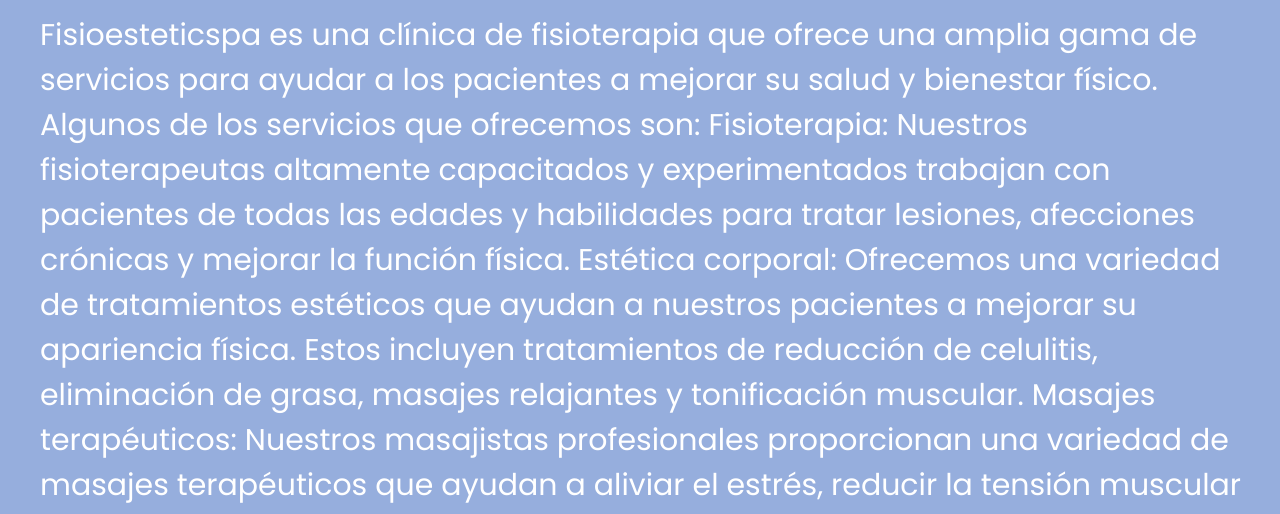
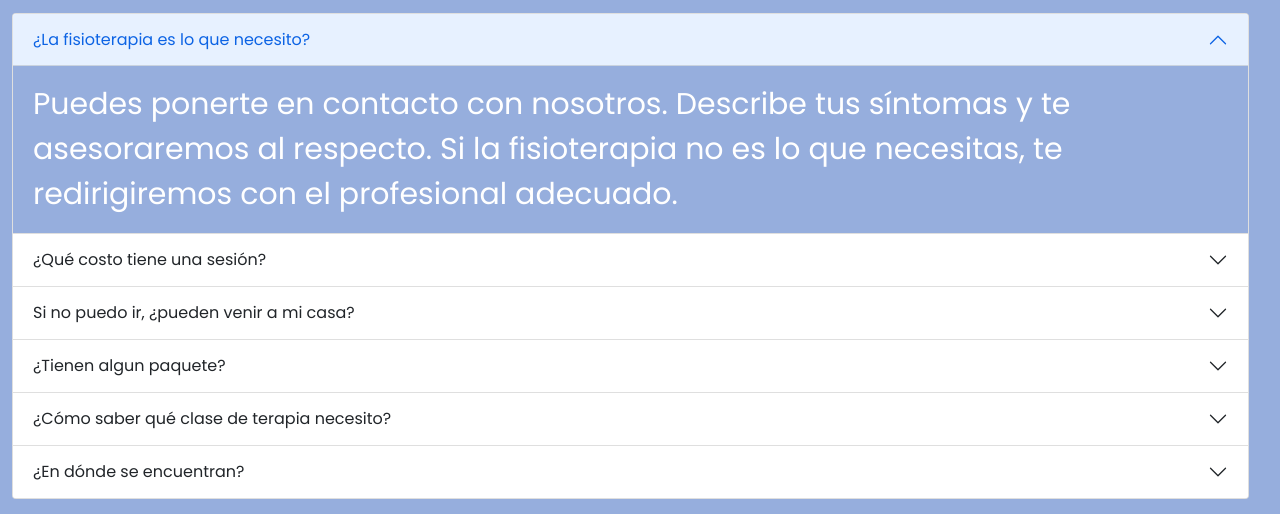
Before and after one commit to OmarAguilera/PF-SilvaAguilera, a plain HTML site: page pages/frecuentasks.html in a window 1280 px wide. Shown: the part 269-783 px from the top of the page. Drawn offline with nearby package versions, Linux system fonts and the light colour scheme.

Commit message:
accordion

```diff
--- a/pages/frecuentasks.html
+++ b/pages/frecuentasks.html
@@ -2,18 +2,17 @@
 <html lang="en">
 
 <head>
-    <meta charset="UTF-8">
-    <meta http-equiv="X-UA-Compatible" content="IE=edge">
-    <meta name="viewport" content="width=device-width, initial-scale=1.0">
-    <meta name="description" content="Adquiere los mejores servicios de fisioterapia al mejor precio">
+    <meta charset="UTF-8" />
+    <meta http-equiv="X-UA-Compatible" content="IE=edge" />
+    <meta name="viewport" content="width=device-width, initial-scale=1.0" />
+    <meta name="description" content="Adquiere los mejores servicios de fisioterapia al mejor precio" />
     <meta name="keywords"
-        content="fisioterapia para el deporte, fisioterapia estética, fisioterapia geriatrica, fisioterapia infantil">
-    <link href="https://unpkg.com/aos@2.3.1/dist/aos.css" rel="stylesheet">
+        content="fisioterapia para el deporte, fisioterapia estética, fisioterapia geriatrica, fisioterapia infantil" />
     <link href="https://cdn.jsdelivr.net/npm/bootstrap@5.1.3/dist/css/bootstrap.min.css" rel="stylesheet"
-        integrity="sha384-1BmE4kWBq78iYhFldvKuhfTAU6auU8tT94WrHftjDbrCEXSU1oBoqyl2QvZ6jIW3" crossorigin="anonymous">
-    <link rel="stylesheet" href="../styles/styles.css">
+        integrity="sha384-1BmE4kWBq78iYhFldvKuhfTAU6auU8tT94WrHftjDbrCEXSU1oBoqyl2QvZ6jIW3" crossorigin="anonymous" />
+    <link rel="stylesheet" href="../styles/styles.css" />
     <title>Preguntas frecuentes</title>
-    <link rel="icon" type="icon/png" href="./images/icons8-terapia-física-16.png">
+    <link rel="icon" type="icon/png" href="./images/icons8-terapia-física-16.png" />
 </head>
 
 <body>
@@ -23,7 +22,7 @@
             <div class="container-fluid">
                 <a class="navbar-brand" href="../index.html">
                     <img class="logobanner" src="../images/IMG-20201225-WA0024_Original.jpg"
-                        alt="logo de fisioesteticspa">
+                        alt="logo de fisioesteticspa" />
                 </a>
                 <button class="navbar-toggler" type="button" data-bs-toggle="collapse" data-bs-target="#navbarNav"
                     aria-controls="navbarNav" aria-expanded="false" aria-label="Toggle navigation">
@@ -60,40 +59,116 @@
         <main class="noSidebar">
             <h1>Preguntas frecuentes</h1>
             <p>
-                Fisioesteticspa es una clínica de fisioterapia que ofrece una amplia gama de servicios para ayudar a los
-                pacientes a mejorar su salud y bienestar físico. Algunos de los servicios que ofrecemos son:
-                Fisioterapia: Nuestros fisioterapeutas altamente capacitados y experimentados trabajan con pacientes de
-                todas las edades y habilidades para tratar lesiones, afecciones crónicas y mejorar la función física.
-                Estética corporal: Ofrecemos una variedad de tratamientos estéticos que ayudan a nuestros pacientes a
-                mejorar su apariencia física. Estos incluyen tratamientos de reducción de celulitis, eliminación de
-                grasa, masajes relajantes y tonificación muscular.
-                Masajes terapéuticos: Nuestros masajistas profesionales proporcionan una variedad de masajes
-                terapéuticos que ayudan a aliviar el estrés, reducir la tensión muscular y mejorar la circulación.
-                Rehabilitación deportiva: Nos especializamos en la rehabilitación de lesiones deportivas y trabajamos
-                con atletas de todos los niveles para ayudarlos a recuperarse de lesiones y mejorar su rendimiento.
-                Tratamiento del dolor: Nuestros fisioterapeutas están altamente capacitados en el tratamiento del dolor
-                y utilizan técnicas avanzadas para ayudar a los pacientes a reducir el dolor y mejorar su calidad de
-                vida.
+
             </p>
+            <div class="container-fluid">
+                <div class="accordion" id="accordionPanelsStayOpenExample">
+                    <div class="accordion-item">
+                        <h2 class="accordion-header">
+                            <button class="accordion-button" type="button" data-bs-toggle="collapse"
+                                data-bs-target="#panelsStayOpen-collapseOne" aria-expanded="true"
+                                aria-controls="panelsStayOpen-collapseOne">
+                                ¿La fisioterapia es lo que necesito?
+                            </button>
+                        </h2>
+                        <div id="panelsStayOpen-collapseOne" class="accordion-collapse collapse show">
+                            <div class="accordion-body">
+                                Puedes ponerte en contacto con nosotros. Describe tus síntomas y te asesoraremos al respecto. Si la fisioterapia
+                                no es lo que necesitas, te redirigiremos con el profesional adecuado.
+                            </div>
+                        </div>
+                    </div>
+                    <div class="accordion-item">
+                        <h2 class="accordion-header">
+                            <button class="accordion-button collapsed" type="button" data-bs-toggle="collapse"
+                                data-bs-target="#panelsStayOpen-collapseTwo" aria-expanded="false"
+                                aria-controls="panelsStayOpen-collapseTwo">
+                                ¿Qué costo tiene una sesión?
+                            </button>
+                        </h2>
+                        <div id="panelsStayOpen-collapseTwo" class="accordion-collapse collapse">
+                            <div class="accordion-body">
+                                Cada sesión tiene un costo de $200 o puedes adquirir 4 por $700.
+                                Además, tu primera cita tiene un costo de $0.
+                            </div>
+                        </div>
+                    </div>
+                    <div class="accordion-item">
+                        <h2 class="accordion-header">
+                            <button class="accordion-button collapsed" type="button" data-bs-toggle="collapse"
+                                data-bs-target="#panelsStayOpen-collapseThree" aria-expanded="false"
+                                aria-controls="panelsStayOpen-collapseThree">
+                                Si no puedo ir, ¿pueden venir a mi casa?
+                            </button>
+                        </h2>
+                        <div id="panelsStayOpen-collapseThree" class="accordion-collapse collapse">
+                            <div class="accordion-body">
+                                ¡Seguro! Podemos ir a tu casa siempre siempre y cuando estés dentro de la CDMX.
+                            </div>
+                        </div>
+                    </div>
+                    <div class="accordion-item">
+                        <h2 class="accordion-header">
+                            <button class="accordion-button collapsed" type="button" data-bs-toggle="collapse"
+                                data-bs-target="#panelsStayOpen-collapseFour" aria-expanded="false"
+                                aria-controls="panelsStayOpen-collapseFour">
+                                ¿Tienen algun paquete?
+                            </button>
+                        </h2>
+                        <div id="panelsStayOpen-collapseFour" class="accordion-collapse collapse">
+                            <div class="accordion-body">
+                                Sí, contamos con diversos paquetes. Puedes adquirir 4 terapias por $700. Paquetes por pareja y descuentos en días en días festivos.
+                                Además, si te suscribes a nuestro newsletter recibirás cupones y promociones extra.
+                            </div>
+                        </div>
+                    </div>
+                    <div class="accordion-item">
+                        <h2 class="accordion-header">
+                            <button class="accordion-button collapsed" type="button" data-bs-toggle="collapse"
+                                data-bs-target="#panelsStayOpen-collapseFive" aria-expanded="false"
+                                aria-controls="panelsStayOpen-collapseFive">
+                                ¿Cómo saber qué clase de terapia necesito?
+                            </button>
+                        </h2>
+                        <div id="panelsStayOpen-collapseFive" class="accordion-collapse collapse">
+                            <div class="accordion-body">
+                                No dudes en asistir a una valoración gratuíta. Nosotros te diremos qué es lo que necesitas
+                                y cuántas sesiones serán necesarios.
+                            </div>
+                        </div>
+                    </div>
+                    <div class="accordion-item">
+                        <h2 class="accordion-header">
+                            <button class="accordion-button collapsed" type="button" data-bs-toggle="collapse"
+                                data-bs-target="#panelsStayOpen-collapseSix" aria-expanded="false"
+                                aria-controls="panelsStayOpen-collapseSix">
+                                ¿En dónde se encuentran?
+                            </button>
+                        </h2>
+                        <div id="panelsStayOpen-collapseSix" class="accordion-collapse collapse">
+                            <div class="accordion-body">
+                                Nos ubicamos en CDMX, colonia del Valle.
+                            </div>
+                        </div>
+                    </div>
+                </div>
+            </div>
+            <!-- Fin de Bootstrap -->
         </main>
         <footer class="footer">
             <div>
                 <a target="_blank" href="http://www.facebook.com"><img class="icon"
-                        src="../images/icons8-facebook-52.png" alt="logo de facebook"></a>
+                        src="../images/icons8-facebook-52.png" alt="logo de facebook" /></a>
                 <a target="_blank" href="http://www.twitter.com"><img class="icon" src="../images/icons8-twitter-52.png"
-                        alt="logo de twtter"></a>
+                        alt="logo de twtter" /></a>
                 <a target="_blank" href="http://www.instagram.com"><img class="icon"
-                        src="../images/icons8-instagram-52.png" alt="icono de instagram"></a>
+                        src="../images/icons8-instagram-52.png" alt="icono de instagram" /></a>
             </div>
         </footer>
     </div>
     <script src="https://cdn.jsdelivr.net/npm/bootstrap@5.1.3/dist/js/bootstrap.bundle.min.js"
         integrity="sha384-ka7Sk0Gln4gmtz2MlQnikT1wXgYsOg+OMhuP+IlRH9sENBO0LRn5q+8nbTov4+1p" crossorigin="anonymous">
     </script>
-    <script src="https://unpkg.com/aos@2.3.1/dist/aos.js"></script>
-    <script>
-        AOS.init();
-    </script>
 </body>
 
 </html>
--- /dev/null
+++ b/sass/_accordion.scss
@@ -0,0 +1,3 @@
+.accordion-body {
+	background-color: $colorFisio1
+}
--- a/sass/styles.scss
+++ b/sass/styles.scss
@@ -14,6 +14,7 @@ $colorFisio2: #23315e;
 @import "layoutGeneral";
 @import "bootstrap";
 @import "galeria";
+@import "accordion";
 
 /* Aplicando mixin */
 @mixin estiloFuente1($tamaño) {
```
Also changed, not shown: styles/styles.css, 1 other file.
